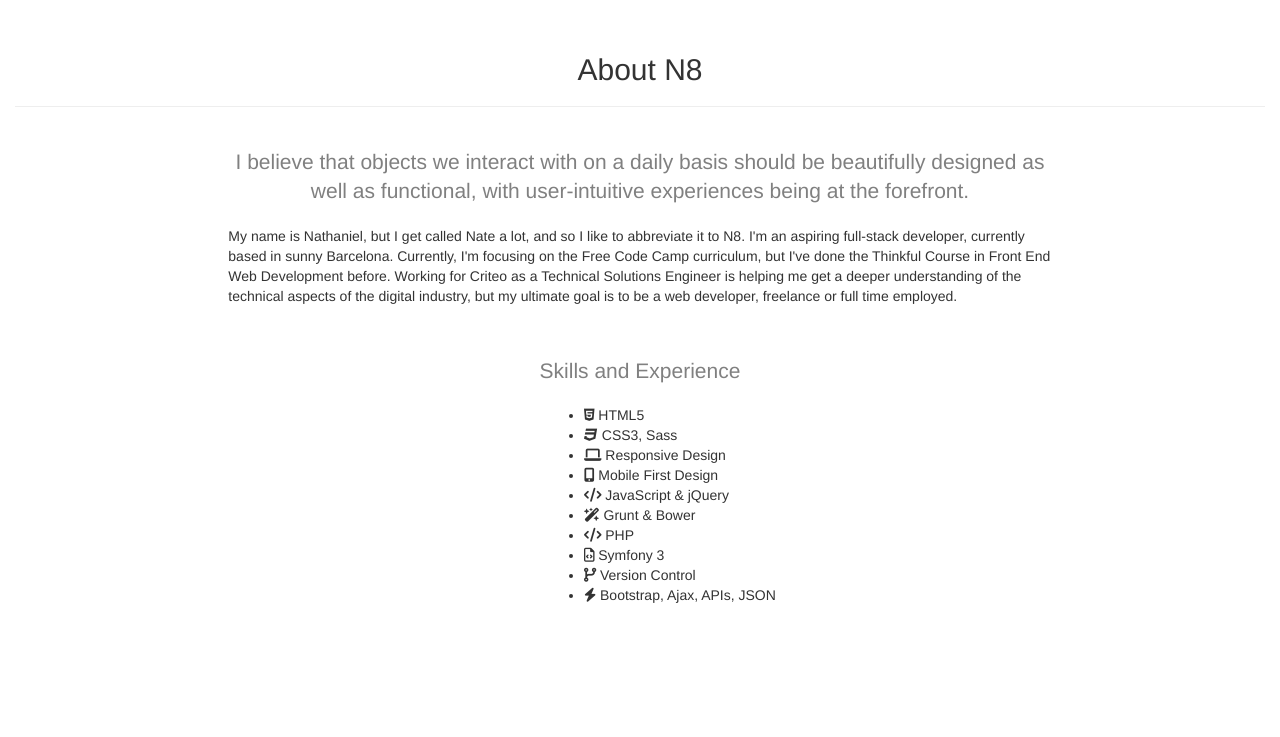
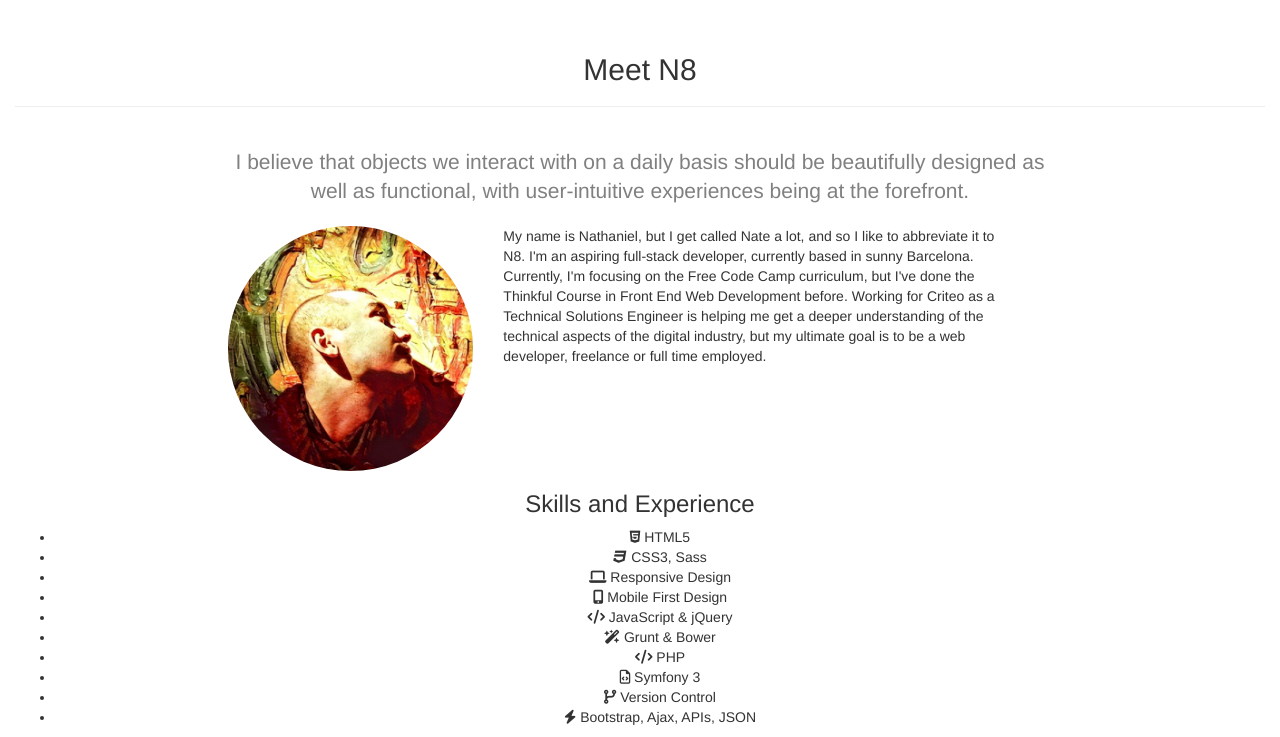
Before and after one commit to n8kolenberg/gruntfile, a website: page index.html in a window 1280 px wide. Shown: the part 852-1589 px from the top of the page. Before the commit the page ends 1467 px from the top, so only its background shows below. Drawn offline with Linux system fonts and the light colour scheme.

Commit message:
Added profile picture and started styling the intro section

```diff
--- a/assets/css/main.css
+++ b/assets/css/main.css
@@ -14,6 +14,11 @@ body {
 	width: 125px;
 
 }
+
+#N8Profile {
+	max-width: 275px;
+}
+
 
 /*END Images*/
 
--- a/assets/css/style.css
+++ b/assets/css/style.css
@@ -14,6 +14,11 @@ body {
 	width: 125px;
 
 }
+
+#N8Profile {
+	max-width: 275px;
+}
+
 
 /*END Images*/
 
--- a/dev/assets/css/main.css
+++ b/dev/assets/css/main.css
@@ -14,6 +14,11 @@ body {
 	width: 125px;
 
 }
+
+#N8Profile {
+	max-width: 275px;
+}
+
 
 /*END Images*/
 
--- a/dev/assets/css/style.css
+++ b/dev/assets/css/style.css
@@ -14,6 +14,11 @@ body {
 	width: 125px;
 
 }
+
+#N8Profile {
+	max-width: 275px;
+}
+
 
 /*END Images*/
 
--- a/index.html
+++ b/index.html
@@ -57,20 +57,24 @@
 	<div class="row" id="Intro">
 	<!-- Intro -->
 		<div class="col-xs-12">
-			<h2 class="page-lead text-center">About N8</h2>
+			<h2 class="page-lead text-center">Meet N8</h2>
 			<hr>
 		</div>
-		<div class="ccol-xs-12 col-sm-10 col-sm-offset-1 col-md-8 col-md-offset-2">
+		<div class="col-xs-12 col-sm-10 col-sm-offset-1 col-md-8 col-md-offset-2">
 			<p class="lead text-center">I believe that objects we interact with on a daily basis should be beautifully designed as well as functional, with user-intuitive experiences being at the forefront.</p>
 		</div>
-
-		<div class="col-xs-12 col-sm-10 col-sm-offset-1 col-md-8 col-md-offset-2">
+	</div> <!-- End Row Intro 1 -->
+	<div class="row">
+		<img id="N8Profile" class="col-xs-6 col-xs-offset-3 col-sm-4 col-sm-offset-4 col-md-4 col-md-offset-2 img-responsive img-circle" src="assets/img/N8Painting.jpg" alt="Image of Nate in front of a colourful painting"/>
+		<div class="col-xs-12 col-sm-10 col-sm-offset-1 col-md-5 col-md-offset-0">
 			<p class="text-justified">My name is Nathaniel, but I get called Nate a lot, and so I like to abbreviate it to N8. I'm an aspiring full-stack developer, currently based in sunny Barcelona. Currently, I'm focusing on the Free Code Camp curriculum, but I've done the Thinkful Course in Front End Web Development before. Working for Criteo as a Technical Solutions Engineer is helping me get a deeper understanding of the technical aspects of the digital industry, but my ultimate goal is to be a web developer, freelance or full time employed.</p>
 		</div>
-		<div class="col-xs-12 col-sm-10 col-sm-offset-1 col-md-8 col-md-offset-2">
-			<h1 class="lead text-center">Skills and Experience</h1>
+		</div> <!-- End Intro row 2 -->
+
 		<div class="row">
-				<ul class="text-justified col-xs-11 col-xs-offset-4 col-sm-8 col-sm-offset-4 col-lg-offset-5">
+			<div class="col-xs-12">
+				<h3 class="text-center">Skills and Experience</h3>
+				<ul class="text-center">
 					<li><i class="fa fa-html5" aria-hidden="true"></i> HTML5</li>
 					<li><i class="fa fa-css3" aria-hidden="true"></i> CSS3, Sass</li>
 					<li><i class="fa fa-laptop" aria-hidden="true"></i> Responsive Design</li>
@@ -86,8 +90,6 @@
 		</div>
 
 
-
-	</div>
 
 	<div class="row">
 		<!-- Skills -->
```
Also changed, not shown: dev/index.html (+11 -9 lines), assets/img/N8Painting.jpg (added), assets/img/N8PanamaHat.JPG (added), dev/assets/img/N8Painting.jpg (added), dev/assets/img/N8PanamaHat.JPG (added). Lines whose indentation alone changed are shown as unchanged.
